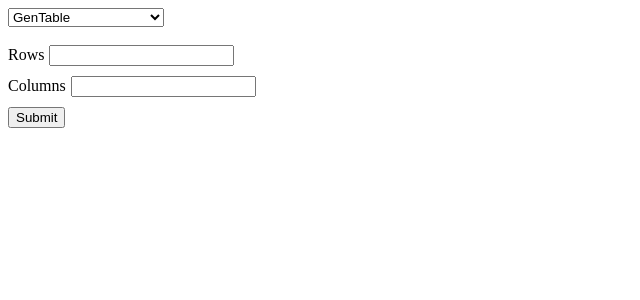
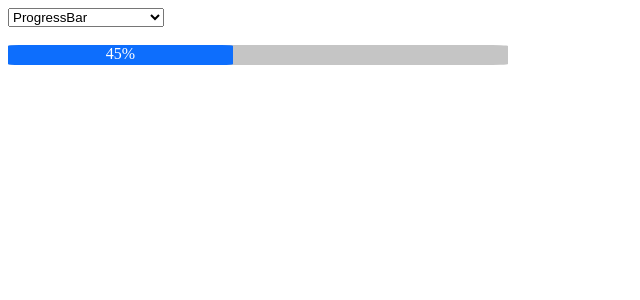
Before and after one commit to kvnchen/frontEndPractice, a Next.js app: page / in a window 1280 px wide. Shown: the top 300 px of the page, without its empty margins (0-640 px from the left). Built offline with nearby package versions, Linux system fonts and the light colour scheme.

Commit message:
progress bar

```diff
--- a/src/app/generateTable/genTable.js
+++ b/src/app/generateTable/genTable.js
@@ -26,7 +26,7 @@ export function GenTable() {
 
       for (let j = 0; j < columns; j++) {
         rowColumns.push(
-          <td key={`column-${j}`} className={styles.column}>{monotonic}</td> // ordering intentionally wrong
+          <td key={`column-${j}`} className={styles.column}>{monotonic}</td>
         );
         monotonic++;
       }
--- a/src/app/page.js
+++ b/src/app/page.js
@@ -40,15 +40,17 @@ import { WhackAMole } from './whackAMole/whackAMole.js';
 import { Tweet } from './tweet/tweet.js';
 import { Hypergeo } from './hypergeo/hypergeo.js';
 import { AnalogClock } from './analogClock/analogClock.js';
-import { TemperatureConverter } from './temperature/temperature.js'
+import { TemperatureConverter } from './temperature/temperature.js';
 
-import { FlightBooker } from './flight/flight.js'
-import { GenTable } from './generateTable/genTable.js'
+import { FlightBooker } from './flight/flight.js';
+import { GenTable } from './generateTable/genTable.js';
+import { ProgressBar } from './progressBar/progressBar.js';
+
 
 // this react project is 350 MB... gonna reuse it for react practice
 
 export default function Home() {
-  const [selection, setSelection] = useState('GenTable');
+  const [selection, setSelection] = useState('ProgressBar');
 
   const components = {
     MortgageCalculator: <MortgageCalculator />,
@@ -92,7 +94,8 @@ export default function Home() {
     TemperatureConverter: <TemperatureConverter />,
 
     FlightBooker: <FlightBooker />,
-    GenTable: <GenTable />
+    GenTable: <GenTable />,
+    ProgressBar: <ProgressBar filled={45} />
   };
 
   function select() {
--- /dev/null
+++ b/src/app/progressBar/progressBar.js
@@ -0,0 +1,20 @@
+'use client';
+import styles from './styles.module.css';
+
+export function ProgressBar({ filled }) {
+  function renderInner() {
+    const width = Math.floor((filled / 100) * 500);
+
+    return (
+      <div className={styles.progress} style={{width: `${width}px`}}>
+        <span>{filled}%</span>
+      </div>
+    )
+  }
+
+  return (
+    <div className={styles.container}>
+      {renderInner()}
+    </div>
+  )
+}
--- /dev/null
+++ b/src/app/progressBar/styles.module.css
@@ -0,0 +1,15 @@
+
+.container {
+  width: 500px;
+  height: 20px;
+  background-color: #c5c5c5;
+  border-radius: 5%;
+}
+
+.progress {
+  height: 20px;
+  background-color: #0d6efd;
+  border-radius: 5%;
+  color: white;
+  text-align: center;
+}
```
